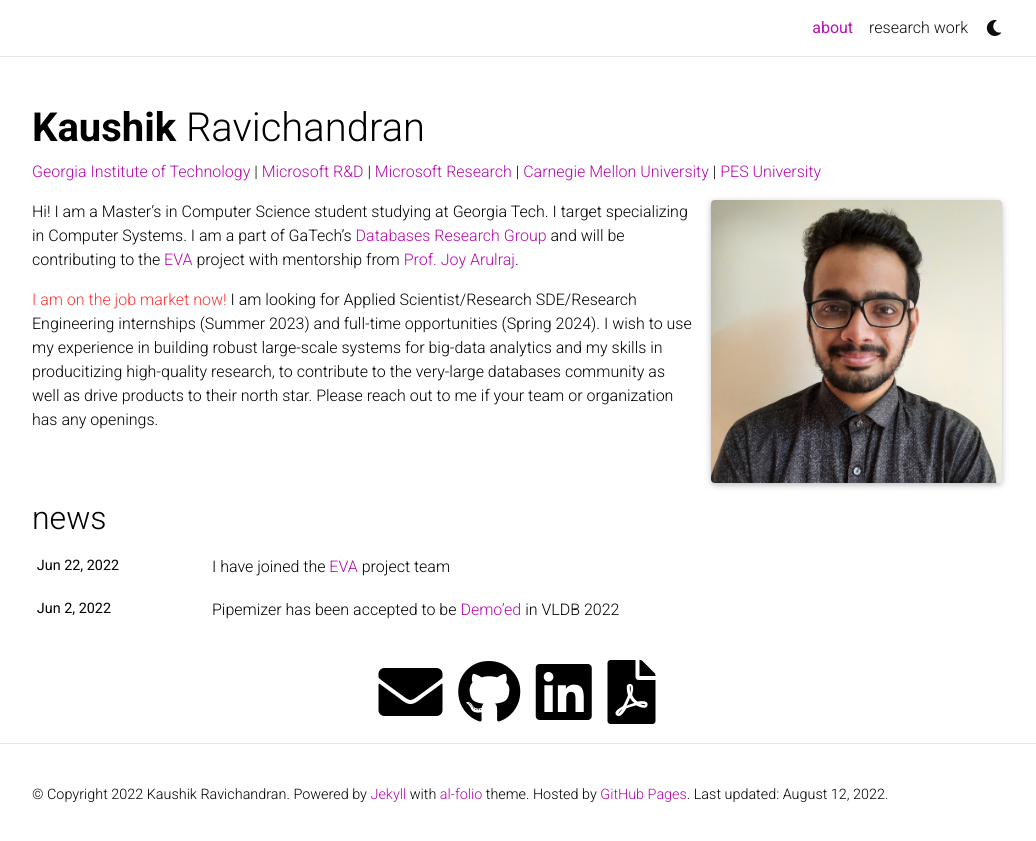
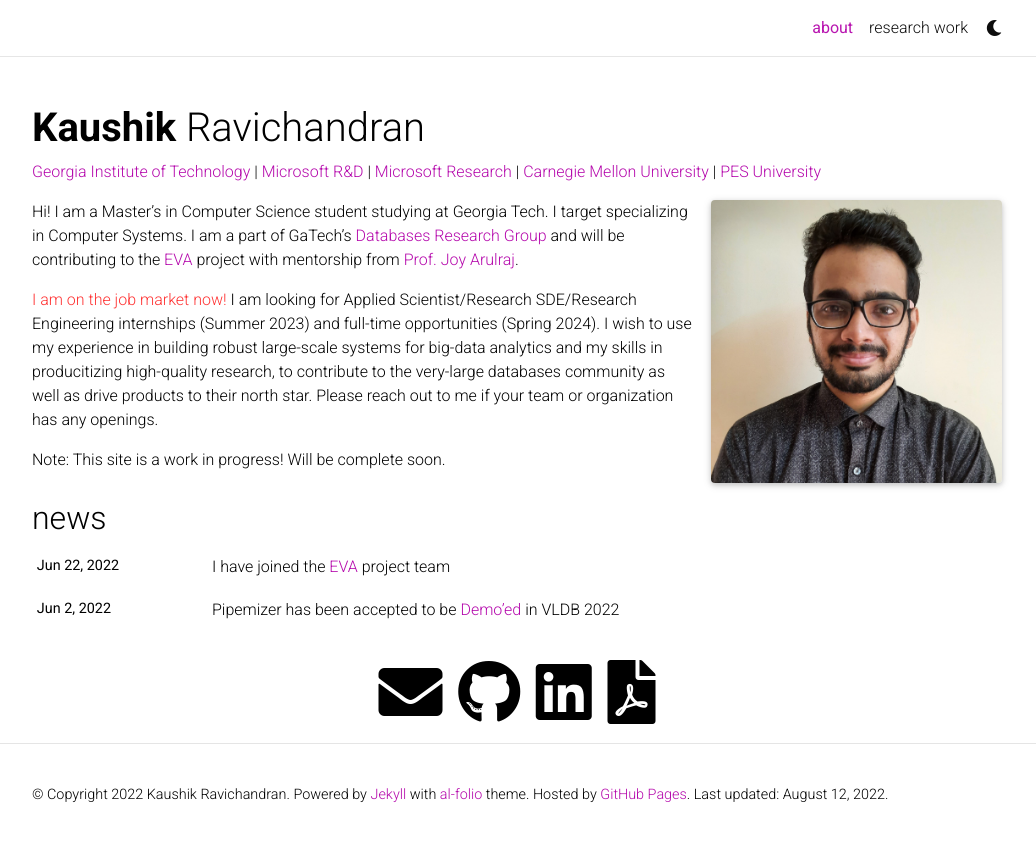
Before and after one commit to kaushikravichandran/kaushikravichandran.github.io, a Jekyll site: the page built from _pages/about.md, in a window 1280 px wide. Shown: the top 841 px of the page, without its empty margins (123-1159 px from the left). Built offline with Jekyll 4.4.1, drawn with Linux system fonts in a browser that asks for light colours; full-size pictures stand in for the smaller copies a plugin makes; comment, search, counter and statistics services are not loaded; a style sheet for code colours, icons or effects is not loaded.

Commit message:
wip note

```diff
--- a/_pages/about.md
+++ b/_pages/about.md
@@ -24,6 +24,7 @@ Hi! I am a Master's in Computer Science student studying at Georgia Tech. I targ
 
 <span style="color:Red;display:inline;" class="blink">I am on the job market now!</span> I am looking for Applied Scientist/Research SDE/Research Engineering internships (Summer 2023) and full-time opportunities (Spring 2024). I wish to use my experience in building robust large-scale systems for big-data analytics and my skills in producitizing high-quality research, to contribute to the very-large databases community as well as drive products to their north star. Please reach out to me if your team or organization has any openings.
 
+Note: This site is a work in progress! Will be complete soon.
 <style>
   .blink {
   animation: blink 1s step-start infinite;
```
